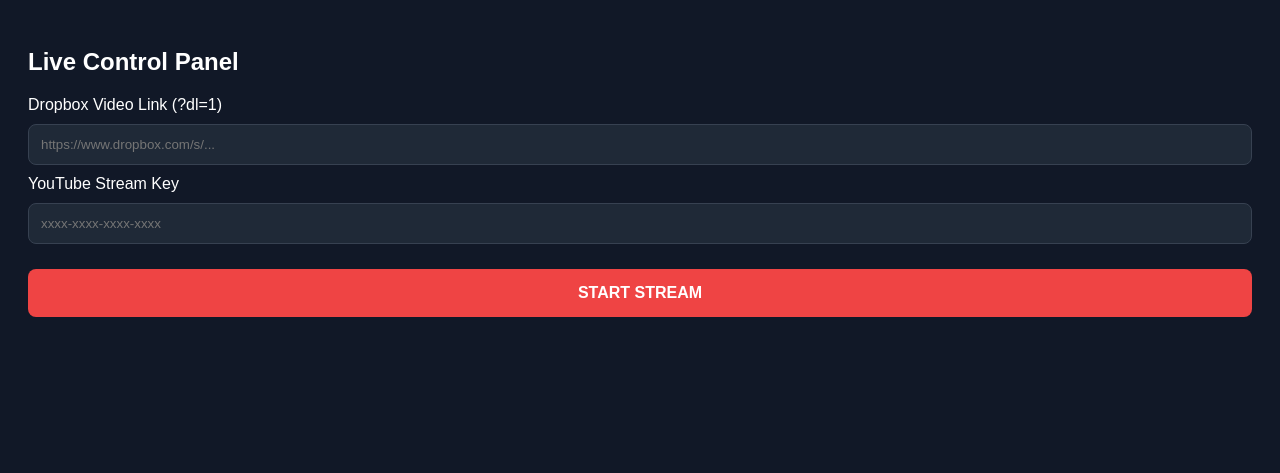
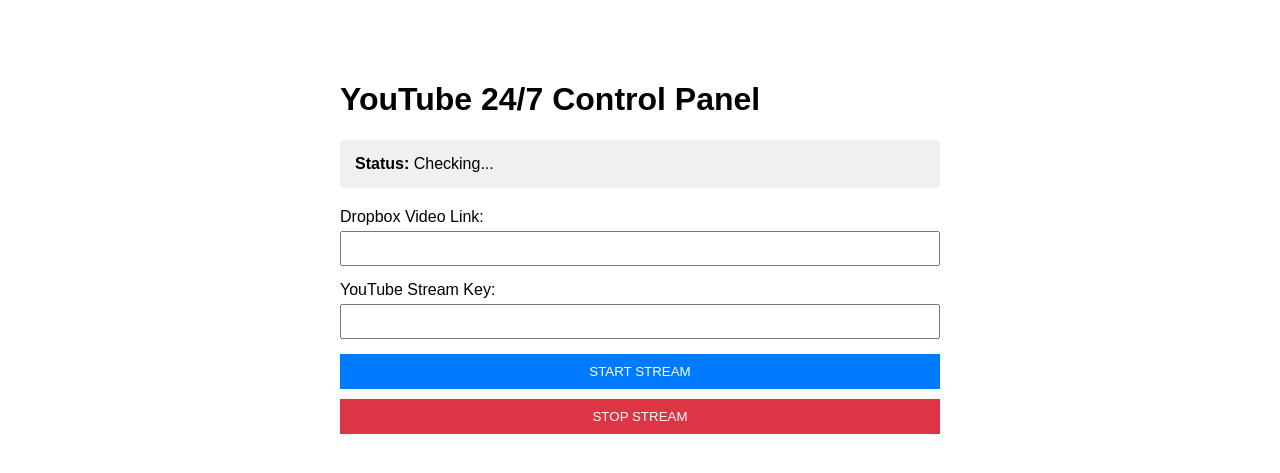
Before and after one commit to keshavsharma50-pro/youtube-247-stream, a Flask app: template templates/index.html in a window 1280 px wide. Shown: the top 473 px of the page. Run offline with Flask 3, Linux system fonts and the light colour scheme; the template is opened without the code that fills it, so the values that code supplies are empty.

Commit message:
Revise index.html for YouTube 24/7 Control Panel
Updated the HTML structure and styles for the YouTube 24/7 Control Panel, including changes to form elements and status display.

```diff
--- a/templates/index.html
+++ b/templates/index.html
@@ -1,70 +1,85 @@
 <!DOCTYPE html>
-<html lang="en">
+<html>
 <head>
-    <meta charset="UTF-8">
-    <meta name="viewport" content="width=device-width, initial-scale=1.0">
-    <title>24/7 Stream Panel</title>
+    <title>24/7 Stream Controller</title>
     <style>
-        body { background-color: #111827; color: white; font-family: sans-serif; padding: 20px; }
-        input { width: 100%; padding: 12px; margin: 10px 0; border-radius: 8px; border: 1px solid #374151; background: #1F2937; color: white; box-sizing: border-box; }
-        button { width: 100%; padding: 15px; border: none; border-radius: 8px; font-weight: bold; font-size: 16px; margin-top: 15px; cursor: pointer; }
-        #startBtn { background-color: #EF4444; color: white; }
-        #stopBtn { background-color: #4B5563; color: white; display: none; }
-        .hidden { display: none; }
-        #status { margin-top: 20px; padding: 15px; background: #059669; border-radius: 8px; text-align: center; }
+        body { font-family: sans-serif; max-width: 600px; margin: 40px auto; padding: 20px; }
+        .status-box { padding: 15px; margin-bottom: 20px; border-radius: 5px; background: #f0f0f0; }
+        .status-streaming { background: #d4edda; color: #155724; }
+        .status-starting { background: #cce5ff; color: #004085; }
+        .status-downloading { background: #fff3cd; color: #856404; }
+        .status-error { background: #f8d7da; color: #721c24; }
+        input { width: 100%; padding: 8px; margin: 5px 0 15px; box-sizing: border-box; }
+        button { padding: 10px 20px; cursor: pointer; width: 100%; margin-bottom: 10px; }
+        #startBtn { background: #007bff; color: white; border: none; }
+        #stopBtn { background: #dc3545; color: white; border: none; }
+        #startBtn:disabled { background: #a0c4ff; cursor: not-allowed; }
     </style>
 </head>
 <body>
-    <h2>Live Control Panel</h2>
-    <form id="streamForm">
-        <label>Dropbox Video Link (?dl=1)</label>
-        <input type="text" id="video_url" required placeholder="https://www.dropbox.com/s/...">
+    <h1>YouTube 24/7 Control Panel</h1>
 
-        <label>YouTube Stream Key</label>
-        <input type="password" id="stream_key" required placeholder="xxxx-xxxx-xxxx-xxxx">
+    <div id="statusBox" class="status-box">
+        <strong>Status:</strong> <span id="statusText">Checking...</span><br>
+        <small id="statusMessage"></small>
+    </div>
 
+    <form id="startForm">
+        <label>Dropbox Video Link:</label>
+        <input type="url" id="dropbox_link" required>
+        <label>YouTube Stream Key:</label>
+        <input type="password" id="stream_key" required>
         <button type="submit" id="startBtn">START STREAM</button>
-        <button type="button" id="stopBtn">STOP STREAM</button>
     </form>
-    <div id="status" class="hidden">Starting server... please wait.</div>
+
+    <button id="stopBtn">STOP STREAM</button>
 
     <script>
-        document.getElementById('streamForm').addEventListener('submit', async (e) => {
+        async function updateStatus() {
+            try {
+                let res = await fetch('/status');
+                if(res.status === 401) { location.reload(); return; }
+                let data = await res.json();
+
+                let box = document.getElementById('statusBox');
+                document.getElementById('statusText').innerText = data.status.toUpperCase();
+                document.getElementById('statusMessage').innerText = data.message;
+
+                box.className = 'status-box';
+                if(data.status === 'streaming') box.classList.add('status-streaming');
+                if(data.status === 'starting') box.classList.add('status-starting');
+                if(data.status === 'downloading') box.classList.add('status-downloading');
+                if(data.status === 'error') box.classList.add('status-error');
+
+                document.getElementById('startBtn').disabled = (data.status === 'downloading' || data.status === 'starting' || data.status === 'streaming');
+            } catch (e) {
+                console.error("Status fetch failed", e);
+            }
+        }
+
+        document.getElementById('startForm').onsubmit = async (e) => {
             e.preventDefault();
-            const startBtn = document.getElementById('startBtn');
-            const stopBtn = document.getElementById('stopBtn');
-            const status = document.getElementById('status');
-
-            startBtn.innerText = 'DOWNLOADING VIDEO...';
-            startBtn.style.backgroundColor = '#F59E0B';
-
-            const formData = new FormData();
-            formData.append('video_url', document.getElementById('video_url').value);
+            let formData = new FormData();
+            formData.append('dropbox_link', document.getElementById('dropbox_link').value);
             formData.append('stream_key', document.getElementById('stream_key').value);
 
-            const response = await fetch('/start', { method: 'POST', body: formData });
-            const data = await response.json();
+            let res = await fetch('/start', { method: 'POST', body: formData });
+            let data = await res.json();
+            if(!res.ok) {
+                alert(data.error || 'Failed to start stream.');
+            }
+            updateStatus();
+        };
 
-            startBtn.style.display = 'none';
-            stopBtn.style.display = 'block';
-            status.classList.remove('hidden');
-            status.style.backgroundColor = '#059669';
-            status.innerText = 'ACTUALLY LIVE: ' + data.message;
-        });
+        document.getElementById('stopBtn').onclick = async () => {
+            if(confirm('Are you sure you want to stop the stream?')) {
+                await fetch('/stop', { method: 'POST' });
+                updateStatus();
+            }
+        };
 
-        document.getElementById('stopBtn').addEventListener('click', async () => {
-            const response = await fetch('/stop', { method: 'POST' });
-            const data = await response.json();
-
-            document.getElementById('stopBtn').style.display = 'none';
-            document.getElementById('startBtn').style.display = 'block';
-            document.getElementById('startBtn').innerText = 'START STREAM';
-            document.getElementById('startBtn').style.backgroundColor = '#EF4444';
-
-            const status = document.getElementById('status');
-            status.style.backgroundColor = '#4B5563';
-            status.innerText = 'STREAM STOPPED';
-        });
+        setInterval(updateStatus, 3000);
+        updateStatus();
     </script>
 </body>
 </html>
```
